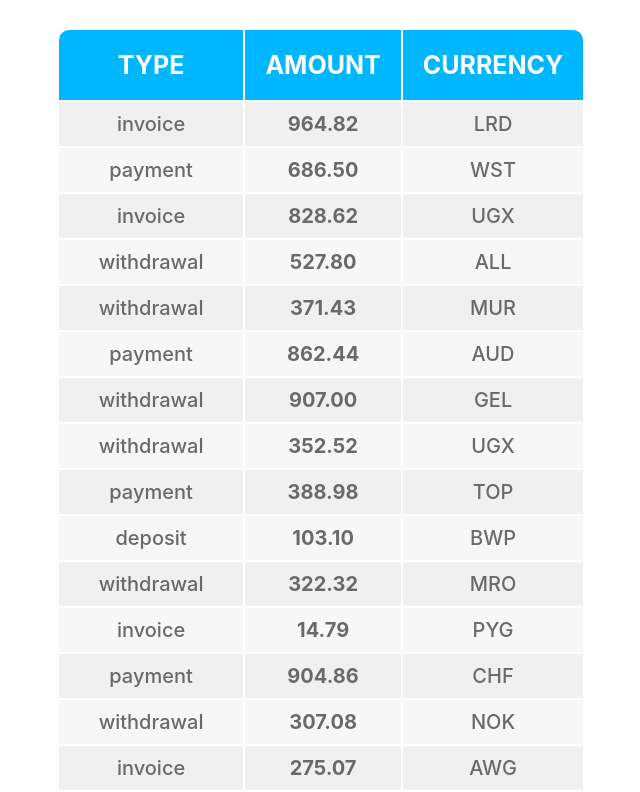
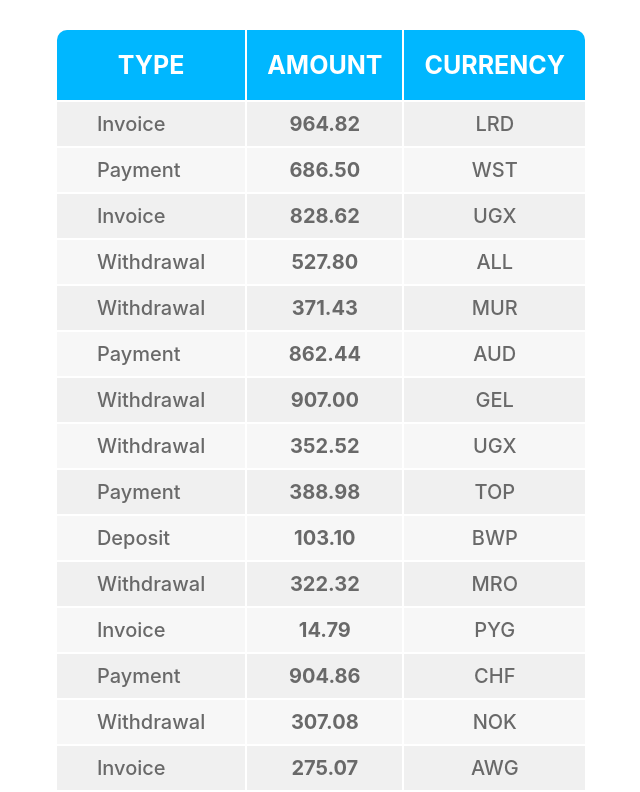
Before and after one commit to rostunho/goit-react-hw-01-components, a React (Create React App) app: page / in a window 1280 px wide. Shown: the part 1084-1876 px from the top of the page, without its empty margins (319-959 px from the left). Built offline with nearby package versions, Linux system fonts and the light colour scheme.

Commit message:
text capitalized

```diff
--- a/src/components/TransactionHistory/TransactionHistory.module.css
+++ b/src/components/TransactionHistory/TransactionHistory.module.css
@@ -57,6 +57,8 @@
 }
 
 td.type {
+  text-transform: capitalize;
+  text-align: start;
   padding: 10px 40px;
 }
 td.amount {
```
